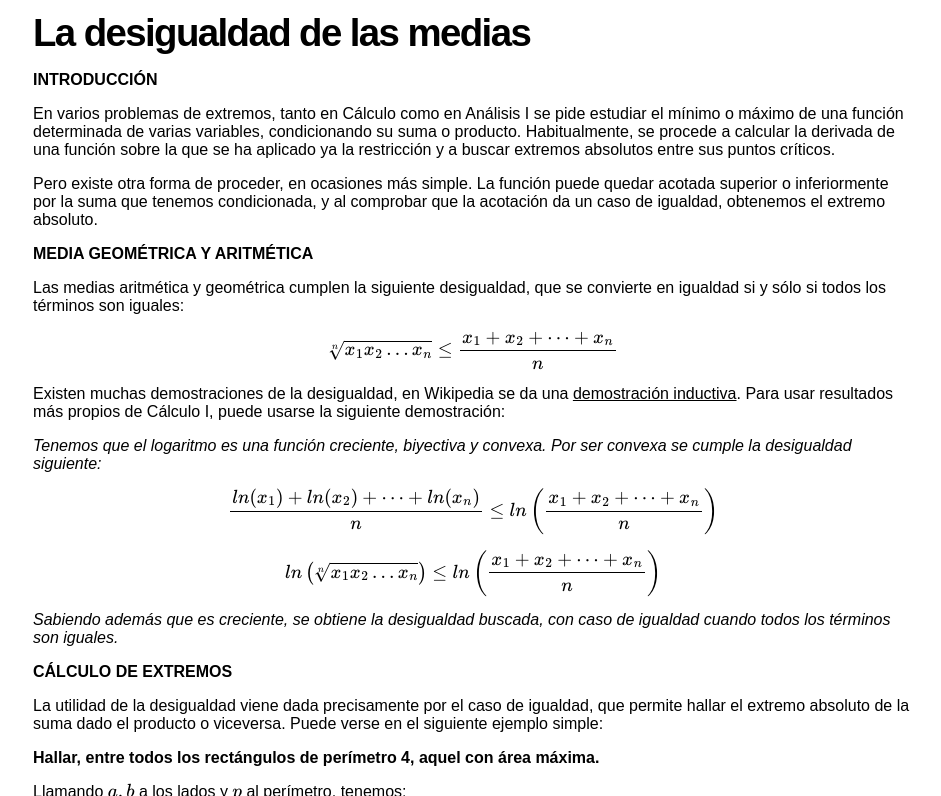
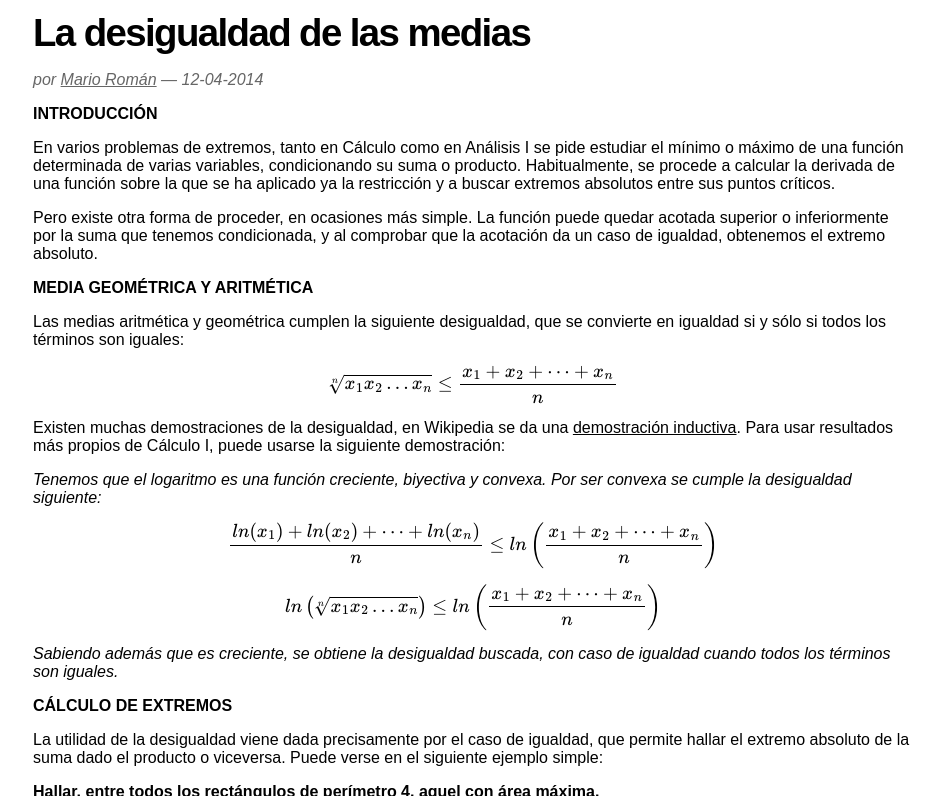
Before and after one commit to libreim/blog, a Jekyll site: the page built from _posts/2014-4-12-desigualdadMedias.md, in a window 1280 px wide and 900 px high, cut to the strip 104-900 px from the top of the window. Shown: the whole strip, without its empty margins (167-1108 px from the left). Built offline with Jekyll 4.4.1, drawn with Linux system fonts in a browser that asks for light colours; formulas are drawn with MathJax 3; comment, search, counter and statistics services are not loaded.

Commit message:
Test comentarios

```diff
--- a/_layouts/chapter.html
+++ b/_layouts/chapter.html
@@ -4,6 +4,19 @@ layout: default
 
 <article>
 	<h1>{{ page.title }}</h1>
+	<p><span class="author">por
+		{% assign authorCount = page.authors | size %}
+		{% if authorCount == 0 %}
+		    Sin autor
+		{% else %}
+		    {% for author in page.authors %}
+	    		{% assign authdata = site.authors[author] %}
+		        {% if forloop.first %} {% elsif forloop.last %}	y {% else %}, {% endif %}
+	    		<a href="http://github.com/{{ authdata.github }}">{{ authdata.name }}</a>
+		    {% endfor %}
+		{% endif %}
+	</span>
+	<span class="date">{{ page.date | date: "%e-%m-%Y" }}</p>
 	{{ content }}
 	<div class="share">
 		<a class="dsq-comment-count" href="{{ site.url }}{{ post.url }}#disqus_thread"></a>
--- a/index.html
+++ b/index.html
@@ -31,6 +31,8 @@ permalink: /
 	</article>
 {% endfor %}
 
+<a href="http://dgiim.github.io/blog/2014/04/12/desigualdadMedias#disqus_thread" class="dsq-comment-count"></a>
+
 <nav class="pagination">
 	{% if paginator.previous_page %}
 		{% if paginator.previous_page == 1 %}
```
